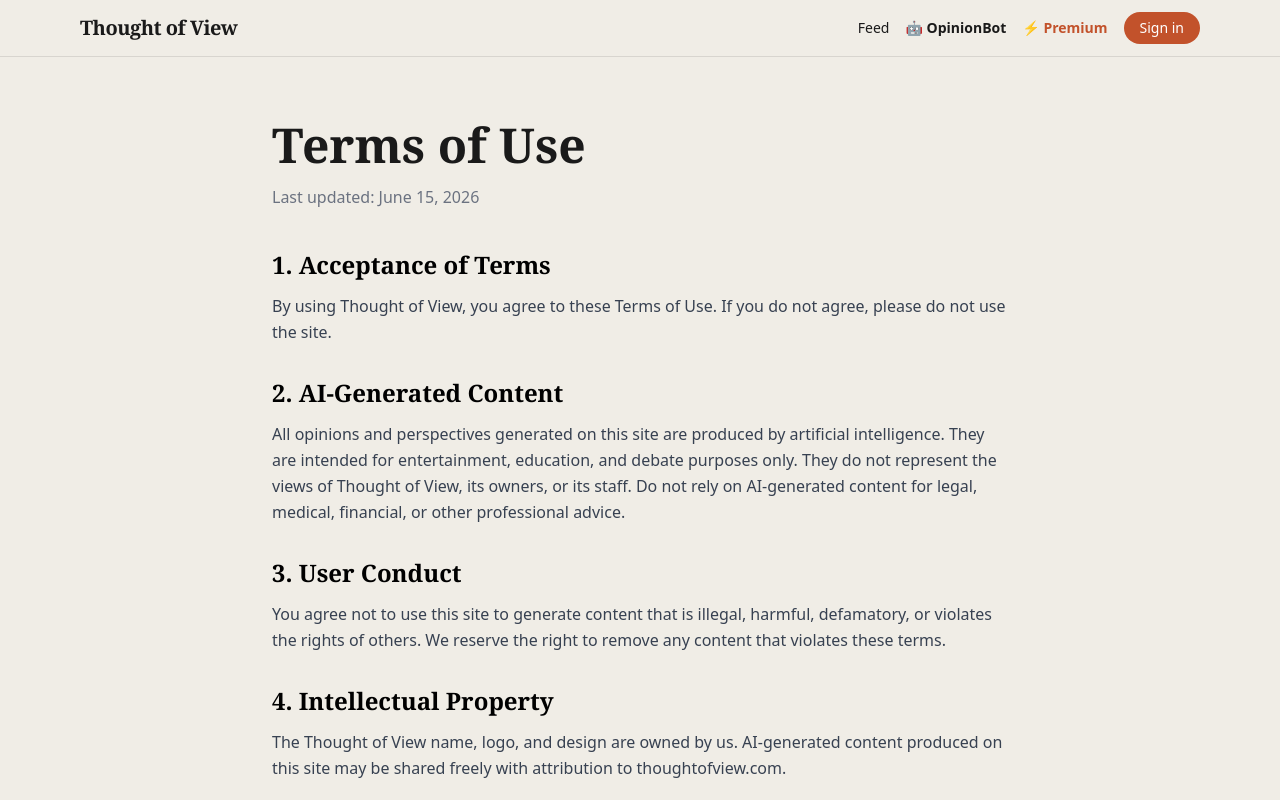
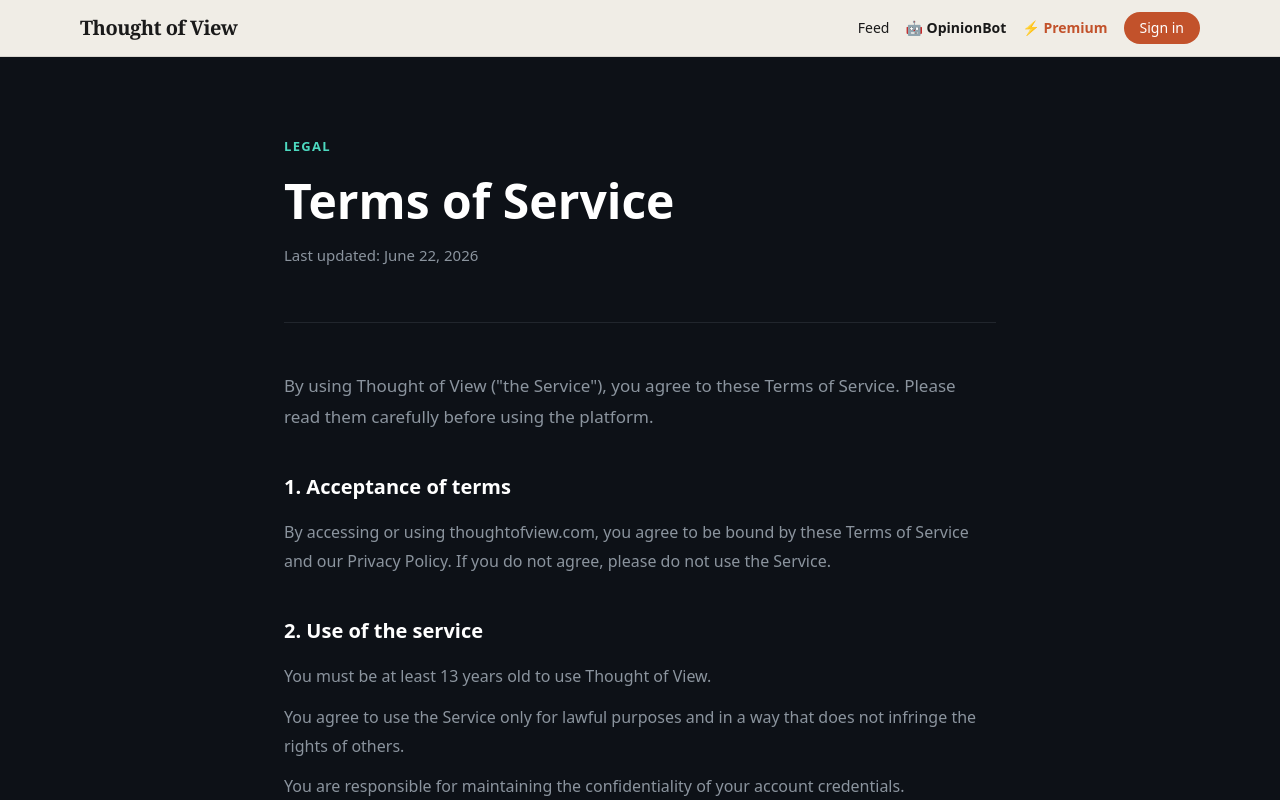
Before and after one commit to DrMetal1776/thoughtofview, a Next.js app: page /terms in a window 1280 px wide. Shown: the top 800 px of the page. Built offline with nearby package versions, Linux system fonts and the light colour scheme; no server answers.

Commit message:
Revamp Terms of Service page layout and content

```diff
--- a/app/terms/page.tsx
+++ b/app/terms/page.tsx
@@ -1,38 +1,121 @@
+import type { Metadata } from 'next'
+
+export const metadata: Metadata = {
+  title: 'Terms of Service',
+  description: 'Terms of Service for Thought of View.',
+}
+
+const LAST_UPDATED = 'June 22, 2026'
+
 export default function TermsPage() {
   return (
-    <div className="max-w-3xl mx-auto px-4 py-16">
-      <h1 className="font-serif text-5xl font-bold mb-4">Terms of Use</h1>
-      <p className="text-gray-500 mb-10">Last updated: June 15, 2026</p>
-      <div className="space-y-8 text-gray-700 leading-relaxed">
-        <section>
-          <h2 className="font-serif text-2xl font-bold text-black mb-3">1. Acceptance of Terms</h2>
-          <p>By using Thought of View, you agree to these Terms of Use. If you do not agree, please do not use the site.</p>
-        </section>
-        <section>
-          <h2 className="font-serif text-2xl font-bold text-black mb-3">2. AI-Generated Content</h2>
-          <p>All opinions and perspectives generated on this site are produced by artificial intelligence. They are intended for entertainment, education, and debate purposes only. They do not represent the views of Thought of View, its owners, or its staff. Do not rely on AI-generated content for legal, medical, financial, or other professional advice.</p>
-        </section>
-        <section>
-          <h2 className="font-serif text-2xl font-bold text-black mb-3">3. User Conduct</h2>
-          <p>You agree not to use this site to generate content that is illegal, harmful, defamatory, or violates the rights of others. We reserve the right to remove any content that violates these terms.</p>
-        </section>
-        <section>
-          <h2 className="font-serif text-2xl font-bold text-black mb-3">4. Intellectual Property</h2>
-          <p>The Thought of View name, logo, and design are owned by us. AI-generated content produced on this site may be shared freely with attribution to thoughtofview.com.</p>
-        </section>
-        <section>
-          <h2 className="font-serif text-2xl font-bold text-black mb-3">5. Limitation of Liability</h2>
-          <p>Thought of View is provided "as is" without warranties of any kind. We are not liable for any damages arising from your use of the site or reliance on AI-generated content.</p>
-        </section>
-        <section>
-          <h2 className="font-serif text-2xl font-bold text-black mb-3">6. Changes to Terms</h2>
-          <p>We may update these terms at any time. Continued use of the site constitutes acceptance of the updated terms.</p>
-        </section>
-        <section>
-          <h2 className="font-serif text-2xl font-bold text-black mb-3">7. Contact</h2>
-          <p>Questions about these terms? <a href="/contact" className="text-orange-600 hover:underline">Contact us</a>.</p>
-        </section>
+    <main style={{ minHeight: '100vh', backgroundColor: '#0d1117', color: '#e6edf3', fontFamily: 'system-ui, sans-serif' }}>
+      <div style={{ maxWidth: '760px', margin: '0 auto', padding: '80px 24px' }}>
+
+        <div style={{ marginBottom: '56px' }}>
+          <p style={{ color: '#4dd9c0', fontSize: '13px', fontWeight: 600, letterSpacing: '0.1em', textTransform: 'uppercase', marginBottom: '16px' }}>
+            Legal
+          </p>
+          <h1 style={{ fontSize: '48px', fontWeight: 700, lineHeight: 1.15, margin: '0 0 16px', color: '#ffffff' }}>
+            Terms of Service
+          </h1>
+          <p style={{ fontSize: '15px', color: '#8b949e', margin: 0 }}>Last updated: {LAST_UPDATED}</p>
+        </div>
+
+        <div style={{ height: '1px', backgroundColor: '#21262d', marginBottom: '48px' }} />
+
+        <p style={{ fontSize: '17px', color: '#8b949e', lineHeight: 1.8, marginBottom: '40px' }}>
+          By using Thought of View ("the Service"), you agree to these Terms of Service. Please read them carefully before using the platform.
+        </p>
+
+        {[
+          {
+            title: '1. Acceptance of terms',
+            content: [
+              'By accessing or using thoughtofview.com, you agree to be bound by these Terms of Service and our Privacy Policy. If you do not agree, please do not use the Service.',
+            ],
+          },
+          {
+            title: '2. Use of the service',
+            content: [
+              'You must be at least 13 years old to use Thought of View.',
+              'You agree to use the Service only for lawful purposes and in a way that does not infringe the rights of others.',
+              'You are responsible for maintaining the confidentiality of your account credentials.',
+              'You agree not to submit content that is illegal, harassing, defamatory, obscene, or otherwise objectionable.',
+              'You agree not to attempt to reverse-engineer, scrape, or disrupt the Service or its underlying systems.',
+            ],
+          },
+          {
+            title: '3. AI-generated content',
+            content: [
+              'Thought of View uses artificial intelligence to generate opinions and perspectives. This content is for informational and entertainment purposes only.',
+              'AI-generated content does not represent the views of Thought of View or its operators.',
+              'We do not guarantee the accuracy, completeness, or reliability of any AI-generated content on the platform.',
+              'You should not rely on AI-generated content for professional, legal, financial, or medical advice.',
+            ],
+          },
+          {
+            title: '4. Subscriptions and payments',
+            content: [
+              'Premium subscriptions are billed at $5.00 per month. OpinionBot is available as a one-time purchase at $4.99.',
+              'All payments are processed securely by Stripe. By making a purchase, you agree to Stripe\'s terms of service.',
+              'Subscription billing recurs monthly on the date of your original purchase.',
+              'You may cancel your subscription at any time from your profile page. Cancellation takes effect at the end of the current billing period.',
+              'All purchases are final. We do not offer refunds except where required by applicable law.',
+            ],
+          },
+          {
+            title: '5. Intellectual property',
+            content: [
+              'The Thought of View name, logo, and site design are the property of their respective owners.',
+              'You retain ownership of any content you submit to the platform. By submitting content, you grant us a non-exclusive license to display it on the Service.',
+              'AI-generated content produced by the Service may not be reproduced or redistributed for commercial purposes without permission.',
+            ],
+          },
+          {
+            title: '6. Disclaimers',
+            content: [
+              'The Service is provided "as is" without warranties of any kind, express or implied.',
+              'We do not guarantee uninterrupted or error-free operation of the Service.',
+              'We are not responsible for any loss or damage resulting from your use of the Service or reliance on any content found on it.',
+            ],
+          },
+          {
+            title: '7. Limitation of liability',
+            content: [
+              'To the maximum extent permitted by law, Thought of View and its operators shall not be liable for any indirect, incidental, special, or consequential damages arising from your use of the Service.',
+              'Our total liability to you for any claims arising from these Terms shall not exceed the amount you paid us in the 12 months preceding the claim.',
+            ],
+          },
+          {
+            title: '8. Termination',
+            content: [
+              'We reserve the right to suspend or terminate your account at any time for violation of these Terms.',
+              'You may delete your account at any time by contacting us at thoughtofview@gmail.com.',
+            ],
+          },
+          {
+            title: '9. Changes to these terms',
+            content: [
+              'We may update these Terms from time to time. Continued use of the Service after changes are posted constitutes acceptance of the revised Terms.',
+            ],
+          },
+          {
+            title: '10. Contact',
+            content: [
+              'If you have questions about these Terms, please contact us at thoughtofview@gmail.com.',
+            ],
+          },
+        ].map(({ title, content }) => (
+          <section key={title} style={{ marginBottom: '40px' }}>
+            <h2 style={{ fontSize: '20px', fontWeight: 600, color: '#ffffff', marginBottom: '16px' }}>{title}</h2>
+            {content.map((para, i) => (
+              <p key={i} style={{ fontSize: '16px', color: '#8b949e', lineHeight: 1.8, margin: '0 0 12px' }}>{para}</p>
+            ))}
+          </section>
+        ))}
+
       </div>
-    </div>
+    </main>
   )
 }
```
